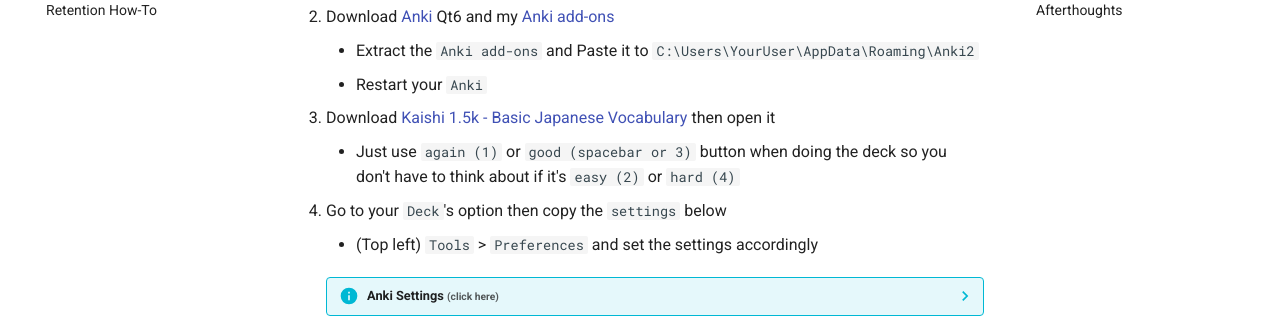
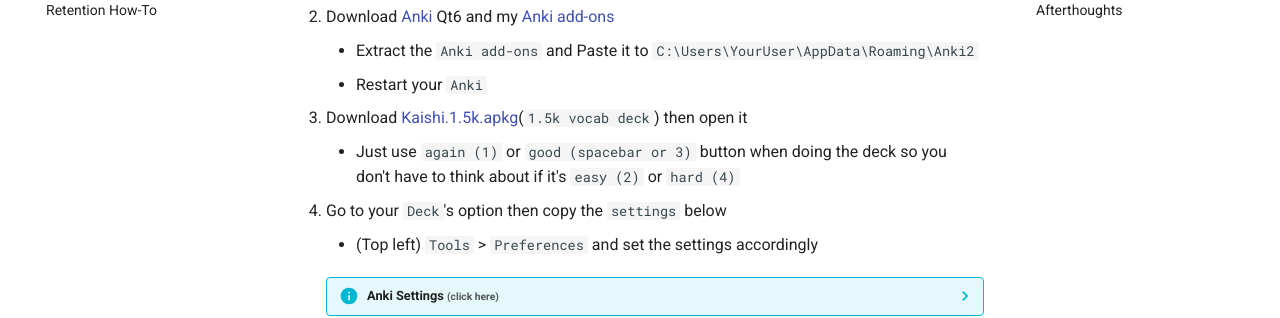
Before and after one commit to Xelieu/xelieu.github.io, an MkDocs documentation site: the page built from docs/jp-lazy-guide/conciseGuideToJumpstartJP.md, in a window 1280 px wide and 900 px high, scrolled down 624 px. Shown: the part 152-470 px from the top of the window. Built offline with MkDocs 1.6.1 and Material for MkDocs 9.7.7, drawn with Linux system fonts in a browser that asks for light colours.

Commit message:
$updated info

```diff
--- a/docs/jp-lazy-guide/conciseGuideToJumpstartJP.md
+++ b/docs/jp-lazy-guide/conciseGuideToJumpstartJP.md
@@ -35,7 +35,7 @@
     - Extract the `Anki add-ons` and Paste it to `C:\Users\YourUser\AppData\Roaming\Anki2`
     - Restart your `Anki`
 
-3. Download [Kaishi 1.5k - Basic Japanese Vocabulary](https://ankiweb.net/shared/info/1196762551) then open it
+3. Download [Kaishi.1.5k.apkg](https://github.com/donkuri/Kaishi/releases/latest)(`1.5k vocab deck`) then open it
     - Just use `again (1)` or `good (spacebar or 3)` button when doing the deck so you don't have to think about if it's `easy (2)` or `hard (4)`
 
 4. Go to your `Deck`'s option then copy the `settings` below
```
